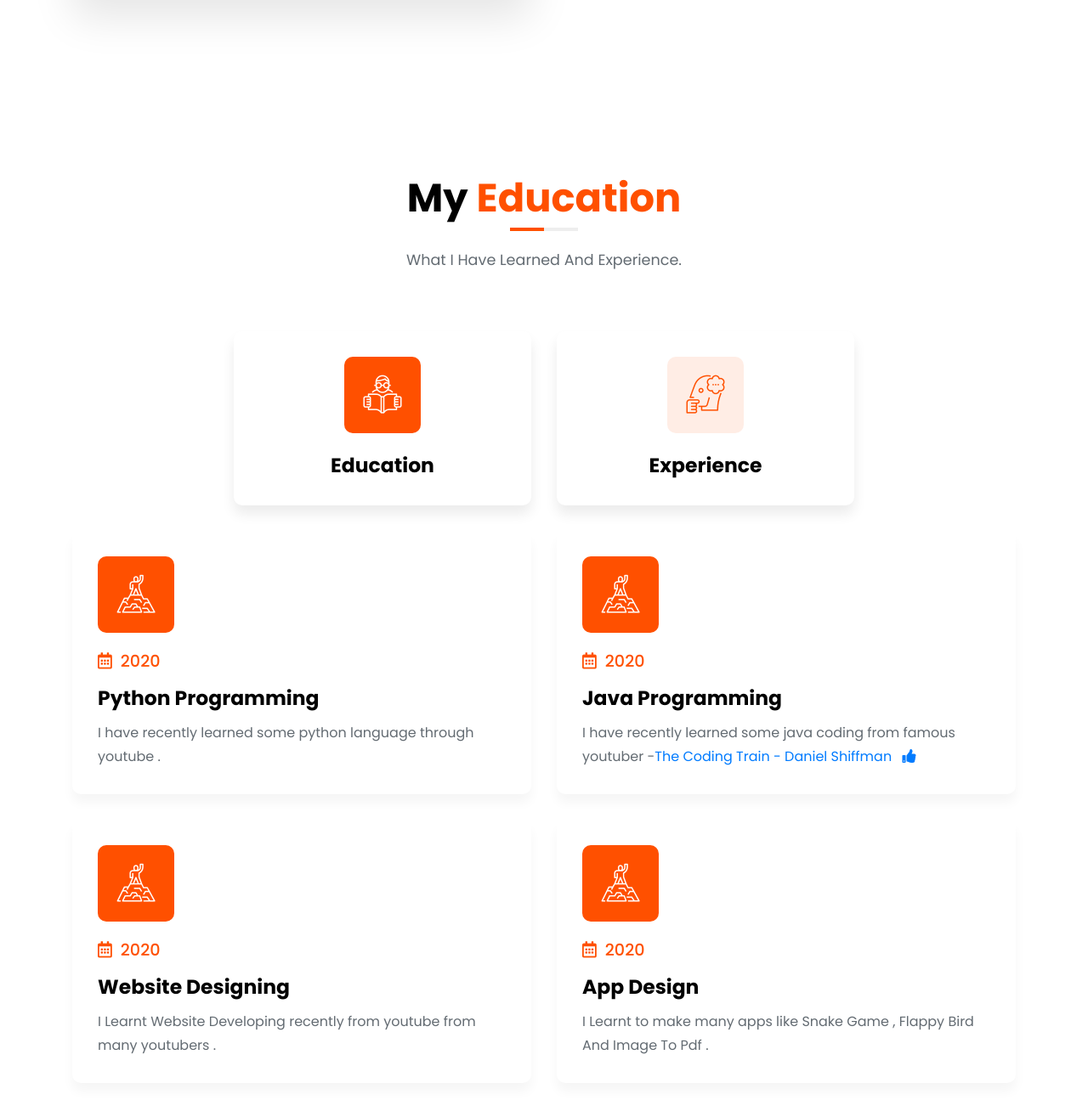
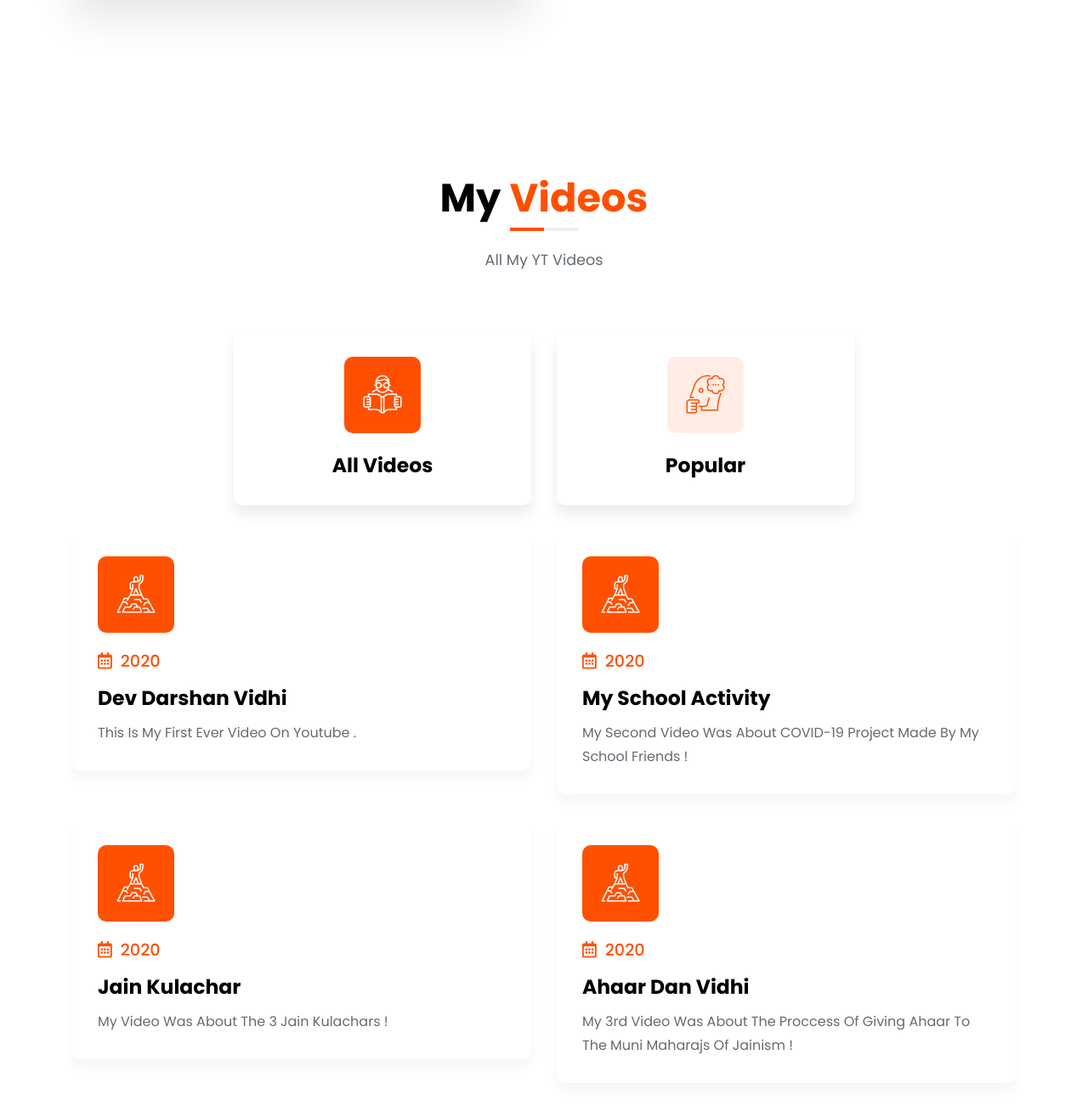
Before and after one commit to thecoding-time/shaanwebsite, a plain HTML site: page index.html in a window 1280 px wide. Shown: the part 1504-2812 px from the top of the page at 85% size. Drawn offline with Linux system fonts and the light colour scheme.

Commit message:
First Commit

```diff
--- a/index.html
+++ b/index.html
@@ -152,22 +152,22 @@
             <div class="container">
                 <div class="row justify-content-center text-center">
                     <div class="col-lg-7 col-sm-12">
-                        <h3 class="section-title">My<span>Education</span></h3>
+                        <h3 class="section-title">My<span>Videos</span></h3>
                         <hr class="section-line-border">
-                        <p class="section-sub-line">What I have learned and experience.</p>
+                        <p class="section-sub-line">All My YT Videos</p>
                     </div>
                 </div>
                 <div class="row justify-content-center text-center align-items-center">
                     <div class="resume-tab-item col-md-6 col-lg-4 col-sm-6 col-xs-12 active">
                         <div class="resume-tab-item-inner">
                             <i class="flaticon-022-learning"></i>
-                            <h5>Education</h5>
+                            <h5>All Videos</h5>
                         </div>
                     </div>
                     <div class="resume-tab-item col-md-6 col-lg-4 col-sm-6 col-xs-12">
                         <div class="resume-tab-item-inner">
                             <i class="flaticon-007-thinking"></i>
-                            <h5>Experience</h5>
+                            <h5>Popular</h5>
                         </div>
                     </div>
                 </div>
@@ -181,11 +181,11 @@
                                     </div>
                                     <div class="resume-univ-text">
                                         <h6><i class="far fa-calendar-alt"></i>2020</h6>
-                                        <h5>Python Programming</h5>
+                                        <h5>Dev Darshan Vidhi</h5>
                                     </div>
                                 </div>
                                 <div class="experience-item-body">
-                                    <p>I have recently learned some python language through youtube .
+                                    <p>This Is My First Ever Video On Youtube .
                                     </p>
                                 </div>
                             </div>
@@ -198,11 +198,11 @@
                                     </div>
                                     <div class="resume-univ-text">
                                         <h6><i class="far fa-calendar-alt"></i>2020</h6>
-                                        <h5>Java Programming</h5>
+                                        <h5>My School Activity</h5>
                                     </div>
                                 </div>
                                 <div class="experience-item-body">
-                                    <p>I have recently learned some java coding from famous youtuber -<a href="https://www.youtube.com/thecodingtrain">The Coding Train - Daniel Shiffman <i class="ml-2 fas fa-thumbs-up"></i></a>
+                                    <p>My Second Video Was About COVID-19 Project Made By My School Friends !
                                     </p>
                                 </div>
                             </div>
@@ -215,11 +215,11 @@
                                     </div>
                                     <div class="resume-univ-text">
                                         <h6><i class="far fa-calendar-alt"></i>2020</h6>
-                                        <h5>Website Designing</h5>
+                                        <h5>Jain Kulachar</h5>
                                     </div>
                                 </div>
                                 <div class="experience-item-body">
-                                    <p>I Learnt Website Developing recently from youtube from many youtubers .
+                                    <p>My Video Was About The 3 Jain Kulachars !
                                     </p>
                                 </div>
                             </div>
@@ -232,11 +232,11 @@
                                     </div>
                                     <div class="resume-univ-text">
                                         <h6><i class="far fa-calendar-alt"></i>2020</h6>
-                                        <h5>App Design</h5>
+                                        <h5>Ahaar Dan Vidhi</h5>
                                     </div>
                                 </div>
                                 <div class="experience-item-body">
-                                    <p>I Learnt to make many apps like Snake Game , Flappy Bird And Image To Pdf .
+                                    <p>My 3rd Video Was About The Proccess Of Giving Ahaar To The Muni Maharajs Of Jainism !
                                     </p>
                                 </div>
                             </div>
@@ -270,11 +270,11 @@
                                     </div>
                                     <div class="resume-univ-text">
                                         <h6><i class="far fa-calendar-alt"></i>2020</h6>
-                                        <h5>Web Designer</h5>
+                                        <h5>Hum Katha Sunate</h5>
                                     </div>
                                 </div>
                                 <div class="experience-item-body">
-                                    <p> I am good in web disigning this website is examle itself !
+                                    <p> My Most Watched , Viewed Video With 1.9k Means 1900 Views And 105+ Likes In It !
                                     </p>
                                 </div>
                             </div>
@@ -287,11 +287,11 @@
                                     </div>
                                     <div class="resume-univ-text">
                                         <h6><i class="far fa-calendar-alt"></i>2020</h6>
-                                        <h5>Animation Making</h5>
+                                        <h5>Dev Darshan Vidhi</h5>
                                     </div>
                                 </div>
                                 <div class="experience-item-body">
-                                    <p>I can make animations with the JAVA language !
+                                    <p>My Video Which Has Hit 50+ Likes With 1k = 1000+ Views
                                     </p>
                                 </div>
                             </div>
@@ -304,11 +304,11 @@
                                     </div>
                                     <div class="resume-univ-text">
                                         <h6><i class="far fa-calendar-alt"></i>2019-2020</h6>
-                                        <h5>Logo Design</h5>
+                                        <h5>Vidyasagar Maharaj</h5>
                                     </div>
                                 </div>
                                 <div class="experience-item-body">
-                                    <p>I am good at logo making too i've made many !
+                                    <p>This Video Is Act On The Birth Day Of Vidyasagar Maharaj !
                                     </p>
                                 </div>
                             </div>
```
